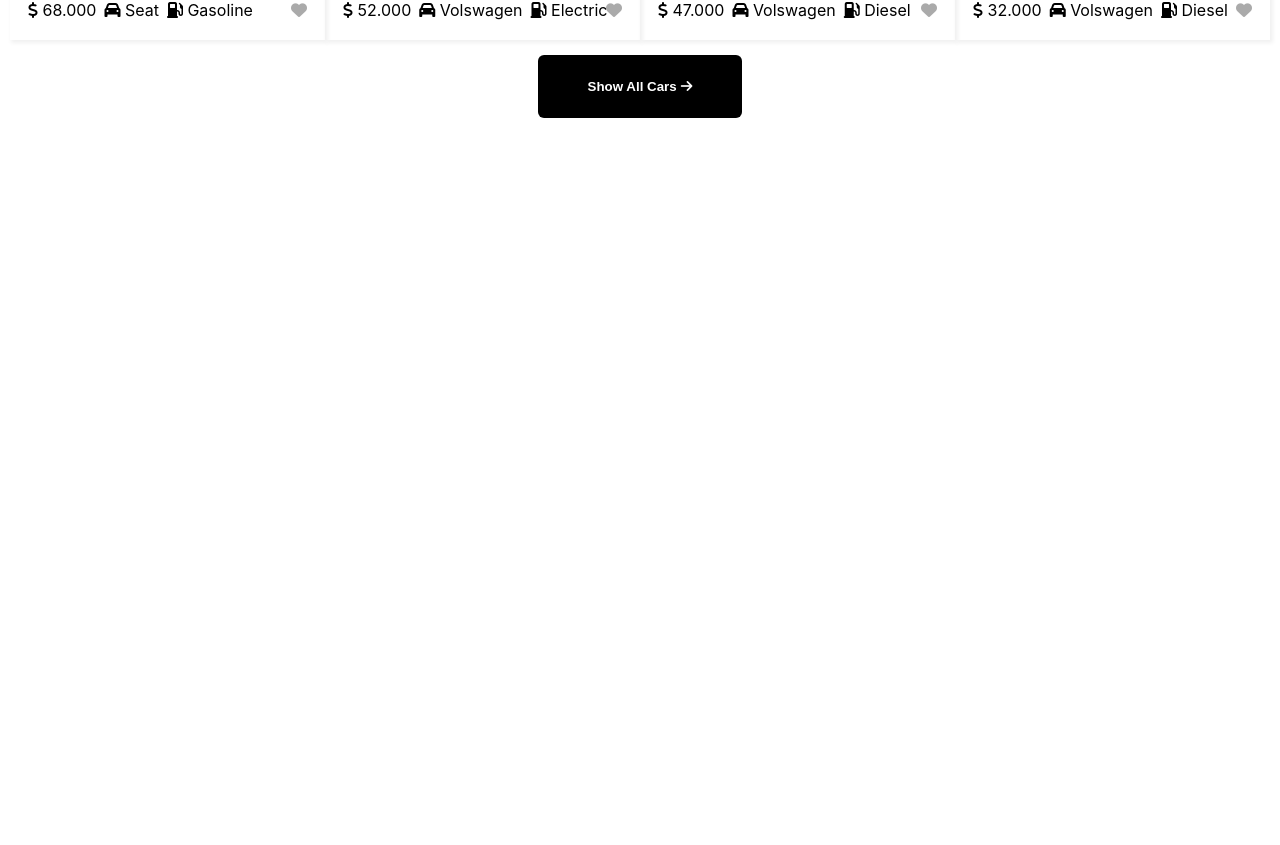
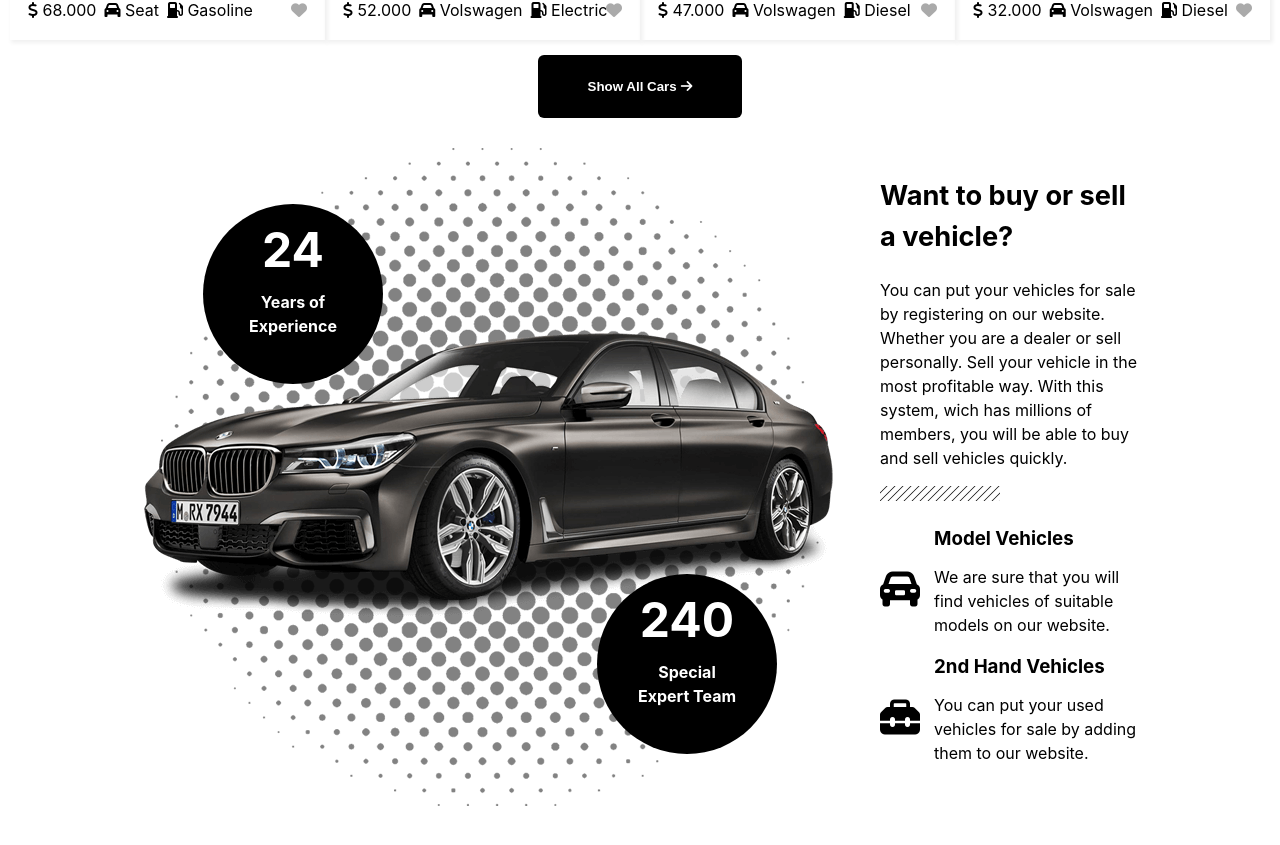
Before and after one commit to AlbertoArrighetti/proj-html-vuejs, a Vue app: page / in a window 1280 px wide. Shown: the part 1958-2803 px from the top of the page. Before the commit the page ends 2099 px from the top, so only its background shows below. Built offline with nearby package versions, Linux system fonts and the light colour scheme.

Commit message:
know us section completed

```diff
--- /dev/null
+++ b/src/components/main/knowUs.vue
@@ -0,0 +1,156 @@
+<script>
+export default {
+
+    name: 'knowUs',
+
+
+    data() {
+        return {
+            aboutUsInfos: [
+                {
+                    iconClass: 'fa-solid fa-car-rear',
+                    title: 'Model Vehicles',
+                    paragraph: 'We are sure that you will find vehicles of suitable models on our website.',
+                },
+                {
+                    iconClass: 'fa-solid fa-toolbox',
+                    title: '2nd Hand Vehicles',
+                    paragraph: 'You can put your used vehicles for sale by adding them to our website.',
+                },
+            ]
+        }
+    },
+
+}
+</script>
+
+<template>
+    <section id="know_us">
+        <div class="container">
+
+            <div class="img_wrapper">
+                <img src="/src/assets/aoutcar-about-1.png" alt="car">
+
+                <div class="btn first">
+                    <div class="num">
+                        24
+                    </div>
+                    <div class="btn_text">
+                        Years of Experience
+                    </div>
+                </div>
+                <div class="btn second">
+                    <div class="num">
+                        240
+                    </div>
+                    <div class="btn_text">
+                        Special Expert Team
+                    </div>
+                </div>
+
+            </div>
+
+            <div class="text_wrapper">
+                <h2>Want to buy or sell a vehicle?</h2>
+
+                <p>
+                    You can put your vehicles for sale by registering on our website. Whether you are a dealer or sell personally.
+                    Sell your vehicle in the most profitable way. With this system, wich has millions of members, you will be able
+                    to buy and sell vehicles quickly.
+                </p>
+
+                <img src="/src/assets/divider.jpg" alt="divider">
+
+                <ul>
+                    <li v-for="currentInfo in aboutUsInfos">
+                    <i :class="currentInfo.iconClass"></i>
+                    <div>
+                        <h3>{{ currentInfo.title }}</h3>
+                        <p>{{ currentInfo.paragraph }}</p>
+                    </div>
+                    </li>
+                </ul>
+            </div>
+
+
+        </div>
+    </section>
+</template>
+
+
+<style lang="scss">
+@use '/src/styles/variables' as *;
+@use '/src/styles/mixin.scss' as *;
+
+#know_us {
+    margin-bottom: 100px;
+
+    .container {
+        display: flex;
+        padding: 0 140px;
+
+        .img_wrapper {
+            background-image: url(/src/assets/circle-auto-car-1.png);
+            background-repeat: no-repeat;
+            position: relative;
+
+            .btn {
+                position: absolute;
+                width: 180px;
+                height: 180px;
+                border-radius: 50%;
+                flex-direction: column;
+
+                .num {
+                    font-size: 3em;
+                }
+                .btn_text {
+                    width: 100px;
+                    text-align: center;
+                }
+                &.first {
+                    left: 60px;
+                    top: 60px;
+                }
+                &.second {
+                    right: 60px;
+                    bottom: 60px;
+                }
+            }
+        }
+        .text_wrapper {
+            margin-left: 40px;
+            display: flex;
+            flex-direction: column;
+            justify-content: center;
+
+            h2 {
+                font-size: 1.7em;
+                margin-bottom: 20px;
+            }
+            p {
+                margin-bottom: 16px;
+            }
+            img {
+                width: 120px;
+            }
+            ul {
+                list-style-type: none;
+                padding: 24px 0 0 0;
+                li {
+                    display: flex;
+                    align-items: center;
+                    gap: 14px;
+                    i {
+                        font-size: 2.5em;
+                    }
+                    h3 {
+                        margin-bottom: 12px;
+                    }
+                }
+            }
+        }
+    }
+}
+
+</style>
--- a/src/components/mainContent.vue
+++ b/src/components/mainContent.vue
@@ -5,6 +5,7 @@ import {store} from '../store.js';
 import carousel from './main/carousel.vue';
 import categories from './main/categories.vue';
 import carList from './main/carList.vue';
+import knowUs from './main/knowUs.vue';
 
 export default {
     name: 'mainContent',
@@ -13,6 +14,7 @@ export default {
         carousel,
         categories,
         carList,
+        knowUs,
     },
 }
 
@@ -22,6 +24,7 @@ export default {
     <carousel></carousel>
     <categories></categories>
     <carList></carList>
+    <knowUs></knowUs>
 </template>
 
 <style lang="scss">
```
